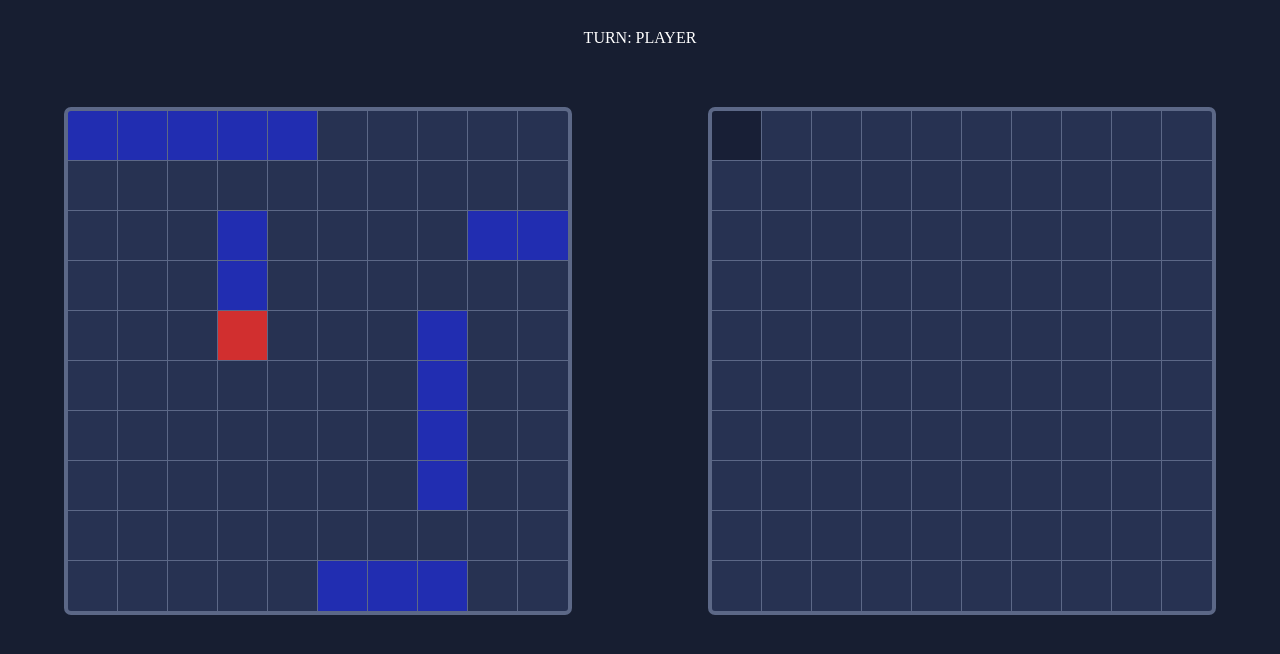
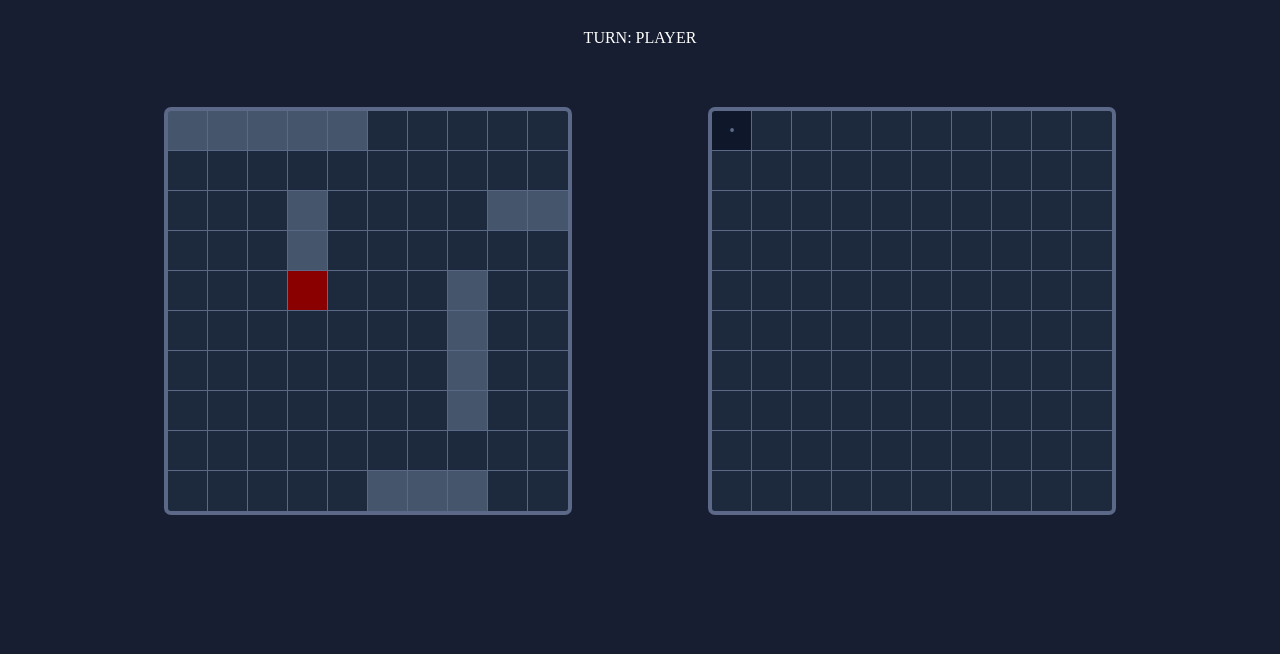
Before and after one commit to apociello/BattleShip, a website built with webpack: page src/template.html in a window 1280 px wide. Both pictures are taken after a click on the element 737 px from the left and 272 px from the top of the page. Shown: the part 136-790 px from the top of the page. Built offline with nearby package versions, Linux system fonts and the light colour scheme.

Commit message:
style: update board colors, reduce size to 400px and add hit/miss symbols

```diff
--- a/src/game.js
+++ b/src/game.js
@@ -28,19 +28,22 @@ function renderP1Board() {
 
       switch (player1.board.board[i][j]) {
         case 'O':
-          cell.style.backgroundColor = 'rgb(33, 45, 177)';
+          cell.style.backgroundColor = 'rgb(69 85 108)';
           break;
         case 'X':
-          cell.style.backgroundColor = 'rgb(209, 47, 47)';
+          cell.style.backgroundColor = 'rgb(138, 0, 0)';
           break;
         case '*':
           cell.style.backgroundColor = 'rgb(138, 0, 0)';
+          cell.style.color = 'rgb(209, 47, 47)';
+          cell.textContent = '✖';
           break;
         case '-':
-          cell.style.backgroundColor = 'rgb(24, 31, 54)';
+          cell.style.backgroundColor = 'rgb(15 23 43)';
+          cell.textContent = '•';
           break;
         default:
-          cell.style.backgroundColor = 'rgb(39, 50, 82)';
+          cell.style.backgroundColor = 'rgb(29 41 61)';
           break;
       }
 
@@ -62,16 +65,19 @@ function renderP2Board() {
 
       switch (player2.board.board[i][j]) {
         case 'X':
-          cell.style.backgroundColor = 'rgb(209, 47, 47)';
+          cell.style.backgroundColor = 'rgb(138, 0, 0)';
           break;
         case '*':
           cell.style.backgroundColor = 'rgb(138, 0, 0)';
+          cell.style.color = 'rgb(209, 47, 47)';
+          cell.textContent = '✖';
           break;
         case '-':
-          cell.style.backgroundColor = 'rgb(24, 31, 54)';
+          cell.style.backgroundColor = 'rgb(15 23 43)';
+          cell.textContent = '•';
           break;
         default:
-          cell.style.backgroundColor = 'rgb(39, 50, 82)';
+          cell.style.backgroundColor = 'rgb(29 41 61)';
           break;
       }
 
--- a/src/style.css
+++ b/src/style.css
@@ -31,8 +31,8 @@ main {
 }
 
 .board {
-  height: 500px;
-  width: 500px;
+  height: 400px;
+  width: 400px;
   display: grid;
   grid-template-columns: repeat(10, 1fr);
   grid-template-rows: repeat(10, 1fr);
@@ -46,7 +46,7 @@ main {
   justify-content: center;
   align-items: center;
   outline: 1px solid rgb(92, 104, 135);
-  color: white;
+  color: rgb(92, 104, 135);
 }
 
 #player2-board .cell {
```
